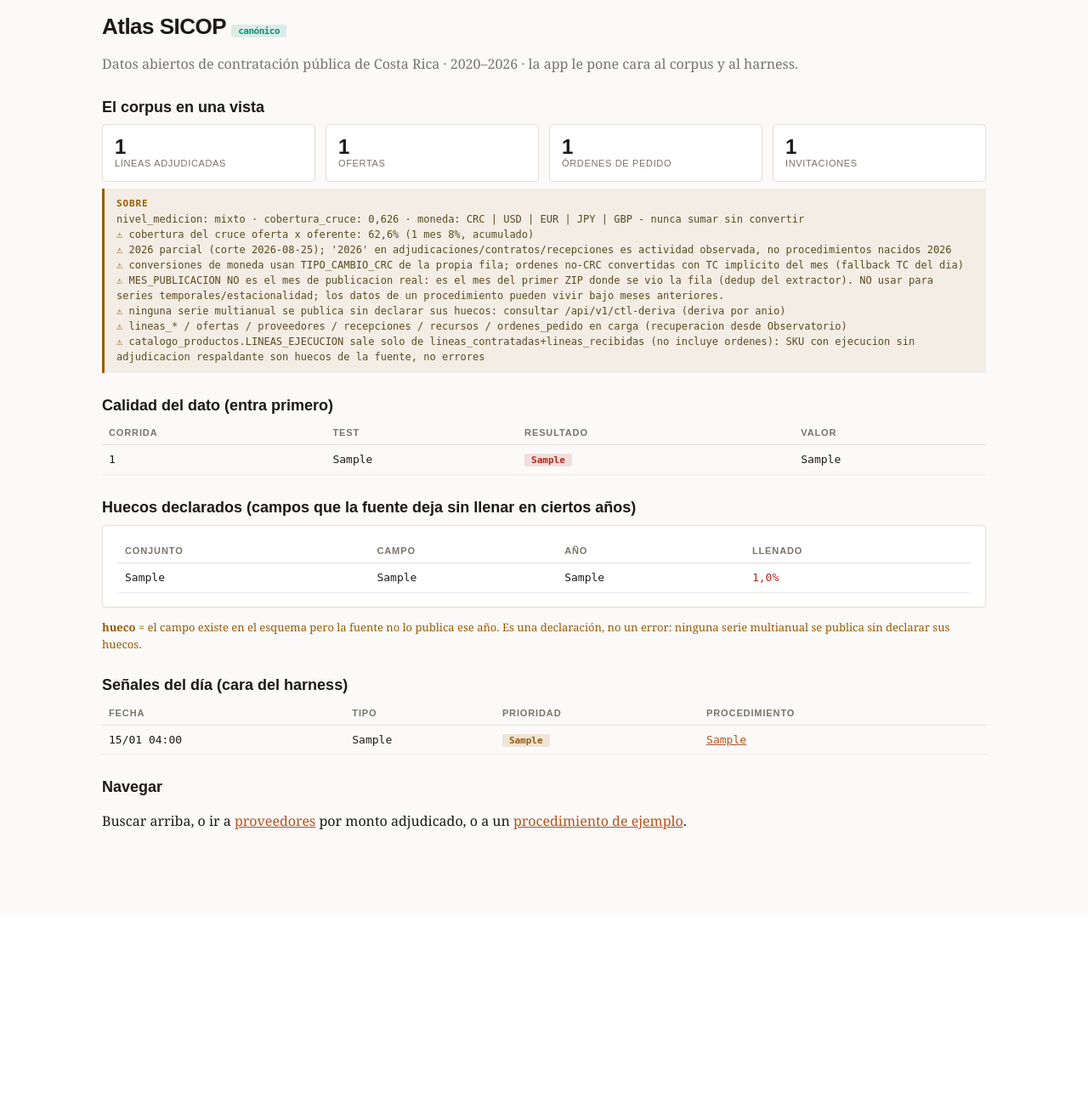
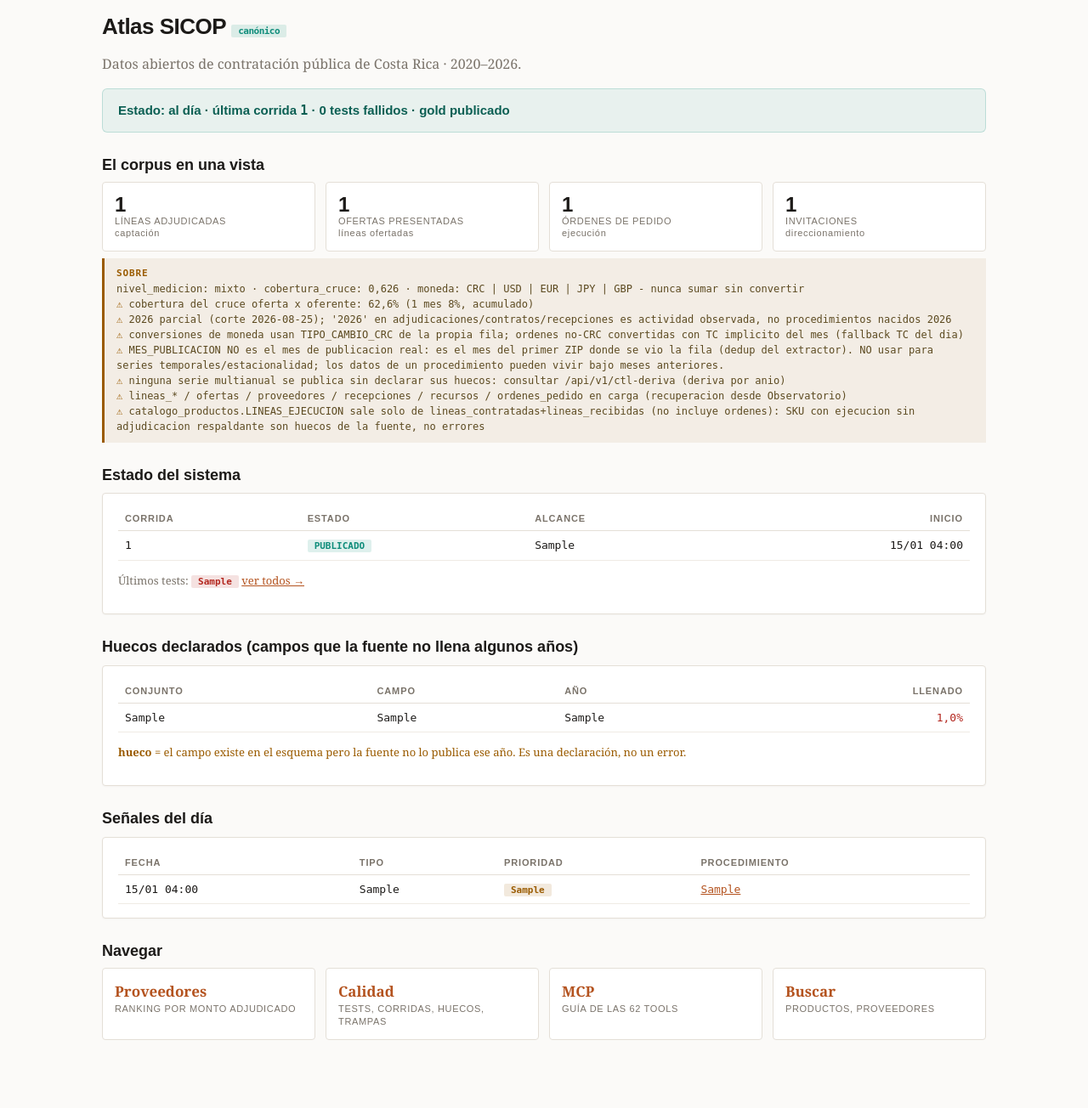
Before and after one commit to Ale241302/sicop_mcp, a Django app: page /atlas/ in a window 1280 px wide. Shown: the part 62-1366 px from the top of the page at 85% size. Before the commit the page ends 1038 px from the top, so only its background shows below. Run offline with Django 5.2, Linux system fonts and the light colour scheme; tables that the repository leaves empty hold one stand-in row (values such as "Sample post"); parts of the project's set-up code (start-up, migrations or seed data) failed here and were passed over.

Commit message:
atlas: rediseño index y calidad - banner de salud, KPIs formateados, badges, cards, empty-states y subtitulos explicativos

```diff
--- a/sicop/atlas/views.py
+++ b/sicop/atlas/views.py
@@ -20,6 +20,14 @@ def _fmt(n):
         return f"\u20a1{n:,.0f}".replace(",", ".")
     except (TypeError, ValueError):
         return str(n)
+
+
+def _fmtn(n):
+    """Formatea un entero con separador de miles (punto)."""
+    try:
+        return f"{int(n):,}".replace(",", ".")
+    except (TypeError, ValueError):
+        return "—"
 
 
 def index(request):
@@ -45,12 +53,23 @@ def index(request):
         except Exception:  # noqa: BLE001
             pass
 
+    tests = list(CtlTest.objects.order_by("-id")[:8])
+    corridas = list(CtlCorrida.objects.order_by("-INICIADO_EN")[:6])
+    senales = list(Senal.objects.order_by("-fecha")[:8])
+    fails = sum(1 for t in tests if t.RESULTADO == "FAIL")
+    ultima_estado = corridas[0].ESTADO if corridas else None
+    sano = fails == 0 and ultima_estado in ("PUBLICADO", "OK")
+
     ctx = {
         "titulo": "Atlas SICOP",
-        "resumen": resumen,
-        "tests": list(CtlTest.objects.order_by("-id")[:8]),
-        "corridas": list(CtlCorrida.objects.order_by("-INICIADO_EN")[:6]),
-        "senales": list(Senal.objects.order_by("-fecha")[:8]),
+        "resumen": {k: _fmtn(v) for k, v in resumen.items()},
+        "sano": sano,
+        "fails": fails,
+        "ultima_estado": ultima_estado,
+        "ultima_corrida": corridas[0].CORRIDA_ID if corridas else "—",
+        "tests": tests,
+        "corridas": corridas,
+        "senales": senales,
         "deriva": list(CtlDeriva.objects.filter(LLENADO_PCT__lt=95).values("CONJUNTO", "CAMPO", "ANIO", "LLENADO_PCT").order_by("LLENADO_PCT")[:12]),
         "sobre": queries.sobre("mixto", queries.COBERTURA_CRUCE),
     }
@@ -138,14 +157,30 @@ def calidad(request):
     from sicop.models import (CtlDeriva, CtlTest, CtlCorrida, CatalogoCampo,
                               VigilanciaCheck, CorridaPaso)
 
+    tests = list(CtlTest.objects.order_by("-id")[:50])
+    corridas = list(CtlCorrida.objects.order_by("-INICIADO_EN")[:20])
+    pasos = list(CorridaPaso.objects.order_by("-id")[:60])
+    fails = sum(1 for t in tests if t.RESULTADO == "FAIL")
+    n_pass = len(tests) - fails
+    n_pub = sum(1 for c in corridas if c.ESTADO == "PUBLICADO")
+    n_bloq = sum(1 for c in corridas if c.ESTADO == "BLOQUEADO")
+    n_colg = sum(1 for c in corridas if c.ESTADO == "EN_CURSO")
+    if fails or n_bloq or n_colg:
+        veredicto, vcls = "Requiere atencion", "r"
+    else:
+        veredicto, vcls = "Saludable", "g"
+
     ctx = {
         "deriva": list(CtlDeriva.objects.order_by("CONJUNTO", "ANIO", "CAMPO")[:300]),
-        "tests": list(CtlTest.objects.order_by("-id")[:50]),
-        "corridas": list(CtlCorrida.objects.order_by("-INICIADO_EN")[:20]),
+        "tests": tests,
+        "corridas": corridas,
         "campos": list(CatalogoCampo.objects.exclude(TRAMPA__isnull=True)[:40]),
         "vigilancia": list(VigilanciaCheck.objects.order_by("-fecha")[:20]),
-        "pasos": list(CorridaPaso.objects.order_by("-id")[:60]),
+        "pasos": pasos,
         "bronze": _bronze_count(),
+        "veredicto": veredicto, "vcls": vcls,
+        "n_pass": n_pass, "n_fail": fails,
+        "n_pub": n_pub, "n_bloq": n_bloq, "n_colg": n_colg,
     }
     return render(request, "atlas/calidad.html", ctx)
 
--- a/sicop/templates/atlas/base.html
+++ b/sicop/templates/atlas/base.html
@@ -28,6 +28,11 @@ td{padding:7px 8px;border-bottom:1px solid #EFEBE4}
 .kpi .l{font:11px/1.3 Arial,sans-serif;color:var(--mut);text-transform:uppercase;letter-spacing:.06em}
 .badge{display:inline-block;padding:2px 8px;border-radius:2px;font:700 11px/1 monospace}
 .badge.g{background:#0E8C7A22;color:var(--ok)}.badge.r{background:#B3261E22;color:var(--bad)}.badge.w{background:#9A5B0022;color:var(--wa)}
+.salud{padding:14px 18px;border-radius:6px;font:600 15px/1.4 Arial,sans-serif;margin:14px 0}
+.salud.g{background:#0E8C7A14;border:1px solid #0E8C7A33;color:#0b5f53}
+.salud.r{background:#B3261E14;border:1px solid #B3261E33;color:#8a1a15}
+.kpi a{text-decoration:none}.kpi a b{font-size:17px}
+tr:hover td{background:#F7F4EE}
 .search-box{margin:20px 0}
 a{color:var(--ac)}
 @media(max-width:700px){.wrap{padding:0 12px 60px}}
--- a/sicop/templates/atlas/index.html
+++ b/sicop/templates/atlas/index.html
@@ -2,51 +2,68 @@
 {% block title %}Atlas SICOP{% endblock %}
 {% block body %}
 <h1>Atlas SICOP <span class="badge g">canónico</span></h1>
-<p style="color:var(--mut)">Datos abiertos de contratación pública de Costa Rica · 2020–2026 · la app le pone cara al corpus y al harness.</p>
+<p style="color:var(--mut)">Datos abiertos de contratación pública de Costa Rica · 2020–2026.</p>
+
+{% if sano %}
+<div class="salud g"><b>Estado: al día</b> · última corrida <code>{{ ultima_corrida }}</code> · 0 tests fallidos · gold publicado</div>
+{% else %}
+<div class="salud r"><b>Estado: requiere atención</b> · {{ fails }} tests fallidos · última corrida <code>{{ ultima_corrida }}</code> ({{ ultima_estado }}) · <a href="/atlas/calidad/" style="color:var(--bad)">ver calidad</a></div>
+{% endif %}
 
 <h2>El corpus en una vista</h2>
 <div class="kpis">
-  <div class="kpi"><div class="n">{{ resumen.adjudicaciones|default:"—" }}</div><div class="l">Líneas adjudicadas</div></div>
-  <div class="kpi"><div class="n">{{ resumen.ofertas|default:"—" }}</div><div class="l">Ofertas</div></div>
-  <div class="kpi"><div class="n">{{ resumen.ordenes|default:"—" }}</div><div class="l">Órdenes de pedido</div></div>
-  <div class="kpi"><div class="n">{{ resumen.invitaciones|default:"—" }}</div><div class="l">Invitaciones</div></div>
+  <div class="kpi"><div class="n">{{ resumen.adjudicaciones }}</div><div class="l">Líneas adjudicadas</div><div class="l" style="text-transform:none;color:var(--mut)">captación</div></div>
+  <div class="kpi"><div class="n">{{ resumen.ofertas }}</div><div class="l">Ofertas presentadas</div><div class="l" style="text-transform:none;color:var(--mut)">líneas ofertadas</div></div>
+  <div class="kpi"><div class="n">{{ resumen.ordenes }}</div><div class="l">Órdenes de pedido</div><div class="l" style="text-transform:none;color:var(--mut)">ejecución</div></div>
+  <div class="kpi"><div class="n">{{ resumen.invitaciones }}</div><div class="l">Invitaciones</div><div class="l" style="text-transform:none;color:var(--mut)">direccionamiento</div></div>
 </div>
 <div class="sobre"><b>Sobre</b>
-  nivel_medicion: {{ sobre.nivel_medicion }} · cobertura_cruce: {{ sobre.cobertura_cruce }}
-  · moneda: {{ sobre.moneda }}<br>
-  {% for c in sobre.caveats %}<span class="wa">⚠</span> {{ c }}<br>{% endfor %}
+  nivel_medicion: {{ sobre.nivel_medicion }} · cobertura_cruce: {{ sobre.cobertura_cruce }} · moneda: {{ sobre.moneda }}
+  {% for c in sobre.caveats %}<br><span class="wa">⚠</span> {{ c }}{% endfor %}
 </div>
 
-<h2>Calidad del dato (entra primero)</h2>
+<h2>Estado del sistema</h2>
+<div class="card">
+{% if corridas %}
+<table>
+<tr><th>Corrida</th><th>Estado</th><th>Alcance</th><th class="r">Inicio</th></tr>
+{% for c in corridas %}<tr><td style="max-width:260px;overflow:hidden;text-overflow:ellipsis">{{ c.CORRIDA_ID }}</td>
+<td><span class="badge {% if c.ESTADO == 'PUBLICADO' or c.ESTADO == 'OK' %}g{% elif c.ESTADO == 'BLOQUEADO' or c.ESTADO == 'FALLIDA' %}r{% else %}w{% endif %}">{{ c.ESTADO }}</span></td>
+<td>{{ c.ALCANCE }}</td><td class="r">{{ c.INICIADO_EN|date:"d/m H:i" }}</td></tr>{% endfor %}
+</table>
 {% if tests %}
-<table><tr><th>Corrida</th><th>Test</th><th>Resultado</th><th>Valor</th></tr>
-{% for t in tests %}<tr><td>{{ t.CORRIDA_ID }}</td><td>{{ t.TEST }}</td>
-<td><span class="badge {% if t.RESULTADO == 'PASS' %}g{% else %}r{% endif %}">{{ t.RESULTADO }}</span></td>
-<td>{{ t.VALOR_OBTENIDO }}</td></tr>{% endfor %}
+<p style="font-size:13px;color:var(--mut)">Últimos tests: {% for t in tests %}<span class="badge {% if t.RESULTADO == 'PASS' %}g{% else %}r{% endif %}">{{ t.RESULTADO }}</span>{% endfor %} <a href="/atlas/calidad/">ver todos →</a></p>
+{% endif %}
+{% else %}<p class="bad">Sin corridas todavía.</p>{% endif %}
+</div>
+
+<h2>Huecos declarados (campos que la fuente no llena algunos años)</h2>
+<div class="card">
+{% if deriva %}
+<table><tr><th>Conjunto</th><th>Campo</th><th>Año</th><th class="r">Llenado</th></tr>
+{% for d in deriva %}<tr><td>{{ d.CONJUNTO }}</td><td>{{ d.CAMPO }}</td><td>{{ d.ANIO }}</td>
+<td class="r">{% if not d.LLENADO_PCT %}<span class="badge wa">hueco</span>{% else %}<span class="{% if d.LLENADO_PCT < 50 %}bad{% elif d.LLENADO_PCT < 95 %}wa{% else %}ok{% endif %}">{{ d.LLENADO_PCT|floatformat:1 }}%</span>{% endif %}</td></tr>{% endfor %}
 </table>
-{% else %}<p class="bad">Sin tests ejecutados todavía — corré <code>python manage.py fase1 --solo-tests</code>.</p>{% endif %}
+<p class="wa" style="font-size:13px"><b>hueco</b> = el campo existe en el esquema pero la fuente no lo publica ese año. Es una declaración, no un error.</p>
+{% else %}<p>Sin campos por debajo del 95%.</p>{% endif %}
+</div>
 
-<h2>Huecos declarados (campos que la fuente deja sin llenar en ciertos años)</h2>
-{% if deriva %}
+<h2>Señales del día</h2>
 <div class="card">
-<table><tr><th>Conjunto</th><th>Campo</th><th>Año</th><th>Llenado</th></tr>
-{% for d in deriva %}<tr><td>{{ d.CONJUNTO }}</td><td>{{ d.CAMPO }}</td><td>{{ d.ANIO }}</td>
-<td>{% if not d.LLENADO_PCT %}<span class="badge wa">hueco</span>{% else %}<span class="{% if d.LLENADO_PCT < 50 %}bad{% elif d.LLENADO_PCT < 95 %}wa{% else %}ok{% endif %}">{{ d.LLENADO_PCT|floatformat:1 }}%</span>{% endif %}</td></tr>{% endfor %}
-</table>
-</div>
-<p class="wa" style="font-size:13px"><b>hueco</b> = el campo existe en el esquema pero la fuente no lo publica ese año. Es una declaración, no un error: ninguna serie multianual se publica sin declarar sus huecos.</p>
-{% endif %}
-
-<h2>Señales del día (cara del harness)</h2>
 {% if senales %}
 <table><tr><th>Fecha</th><th>Tipo</th><th>Prioridad</th><th>Procedimiento</th></tr>
 {% for s in senales %}<tr><td>{{ s.fecha|date:"d/m H:i" }}</td><td>{{ s.tipo }}</td>
 <td><span class="badge {% if s.prioridad == 'alta' %}r{% else %}w{% endif %}">{{ s.prioridad }}</span></td>
-<td><a href="/atlas/procedimiento/{{ s.nro_sicop }}/">{{ s.nro_sicop }}</a></td></tr>{% endfor %}
+<td>{% if s.nro_sicop %}<a href="/atlas/procedimiento/{{ s.nro_sicop }}/">{{ s.nro_sicop }}</a>{% else %}—{% endif %}</td></tr>{% endfor %}
 </table>
 {% else %}<p>Sin señales recientes.</p>{% endif %}
+</div>
 
 <h2>Navegar</h2>
-<p>Buscar arriba, o ir a <a href="/atlas/proveedores/">proveedores</a> por monto adjudicado, o a un
-<a href="/atlas/procedimiento/20260402609/">procedimiento de ejemplo</a>.</p>
+<div class="kpis">
+  <div class="kpi"><a href="/atlas/proveedores/"><b>Proveedores</b></a><div class="l">ranking por monto adjudicado</div></div>
+  <div class="kpi"><a href="/atlas/calidad/"><b>Calidad</b></a><div class="l">tests, corridas, huecos, trampas</div></div>
+  <div class="kpi"><a href="/atlas/mcp/"><b>MCP</b></a><div class="l">guía de las 62 tools</div></div>
+  <div class="kpi"><a href="/atlas/buscar/?q=UPS"><b>Buscar</b></a><div class="l">productos, proveedores</div></div>
+</div>
 {% endblock %}
```
Also changed, not shown: sicop/templates/atlas/calidad.html (+63 -28 lines).
